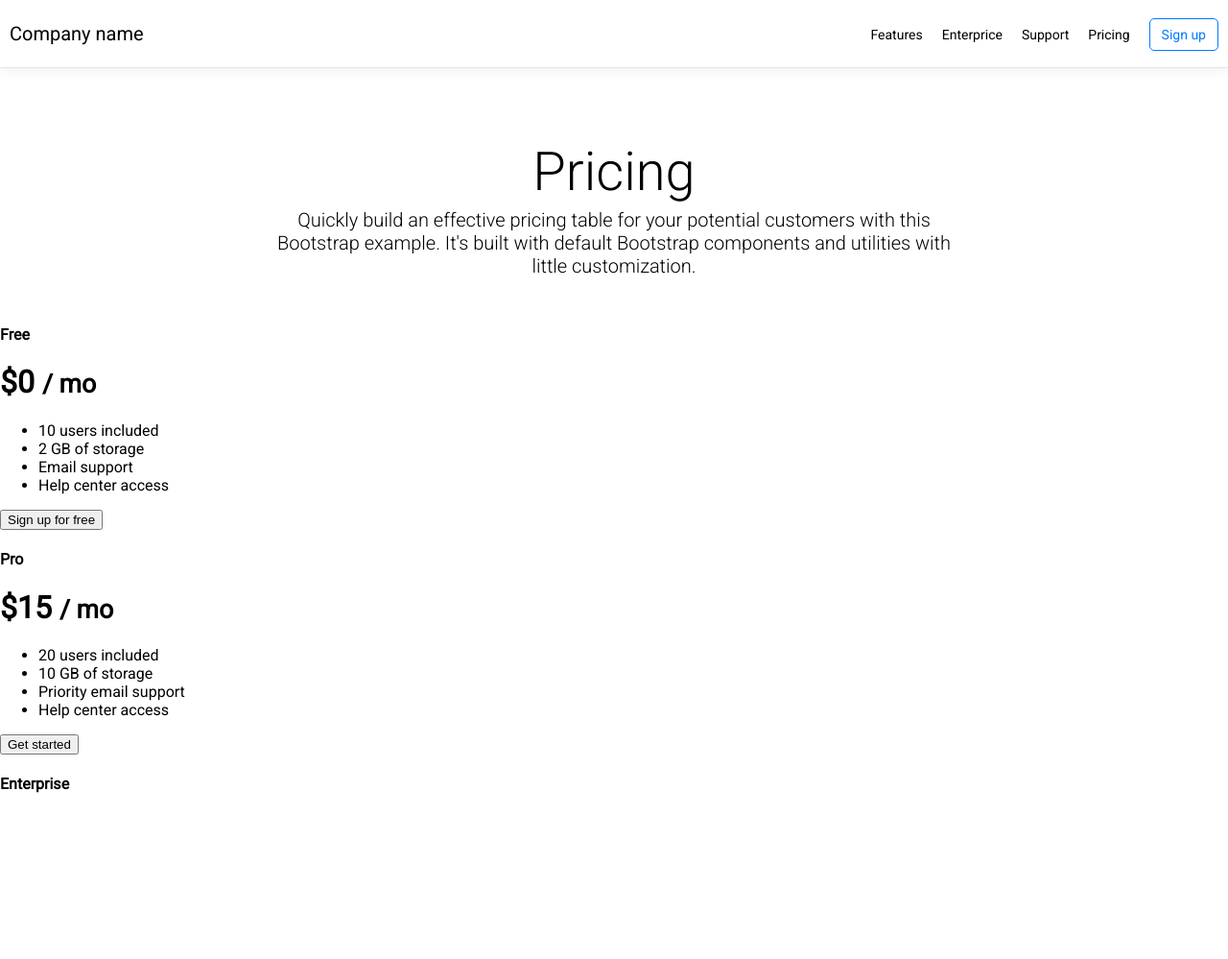
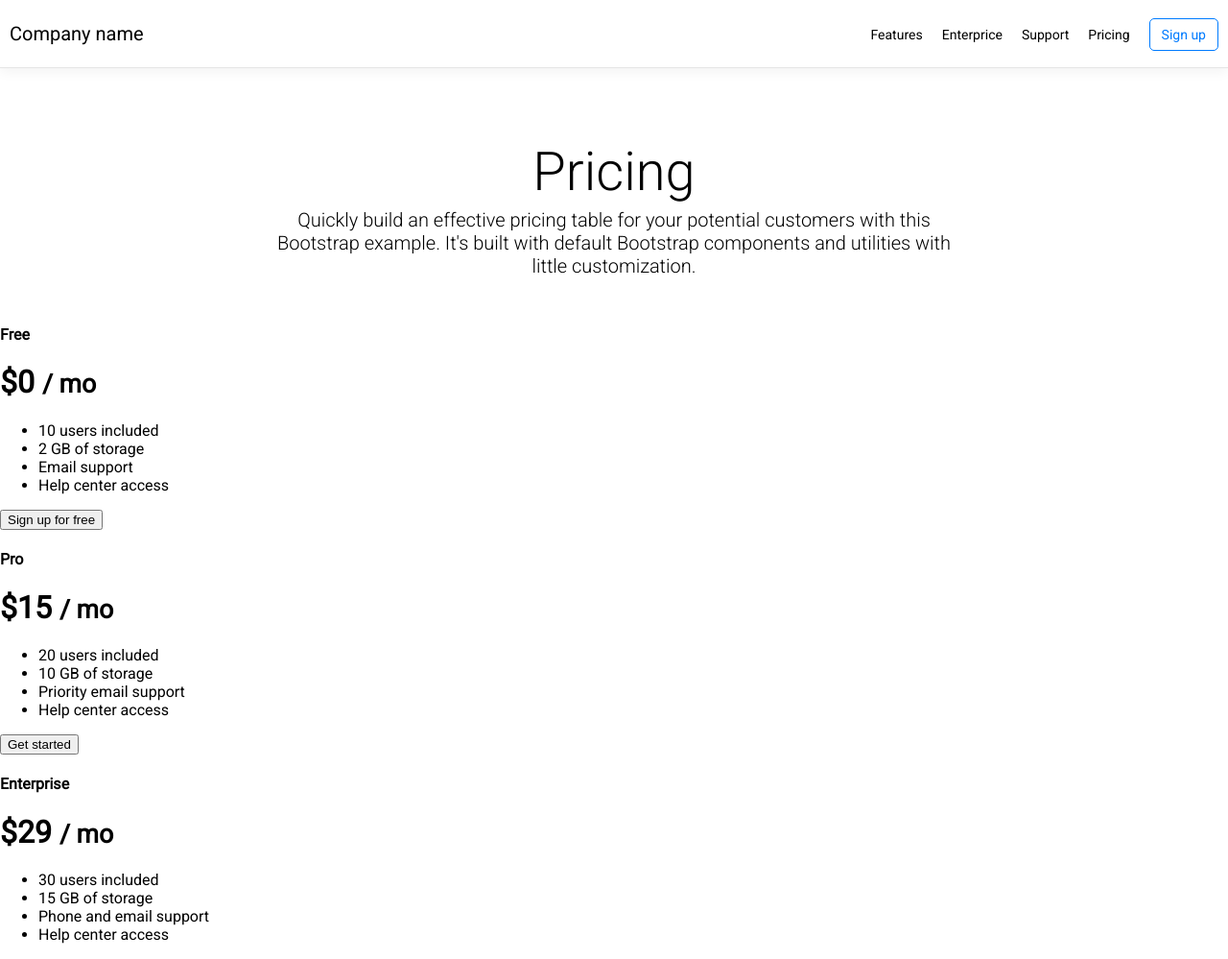
Before and after one commit to FelixMablletov/Pricing, a plain HTML site: page index.html in a window 1280 px wide. Shown: the whole page at 96% size. Before the commit the page ends 848 px from the top, so only its background shows below. Drawn offline with Linux system fonts and the light colour scheme.

Commit message:
added index.html

```diff
--- a/index.html
+++ b/index.html
@@ -66,6 +66,14 @@
                 <div class="card-header">
                   <h4 class="my-0 font-weight-normal">Enterprise</h4>
                 </div>
+                <div class="card-body">
+                  <h1 class="card-title pricing-card-title">$29 <small class="text-muted">/ mo</small></h1>
+                  <ul class="list-unstyled mt-3 mb-4">
+                    <li>30 users included</li>
+                    <li>15 GB of storage</li>
+                    <li>Phone and email support</li>
+                    <li>Help center access</li>
+                  </ul>
       </main>
 </body>
 </html>
```
